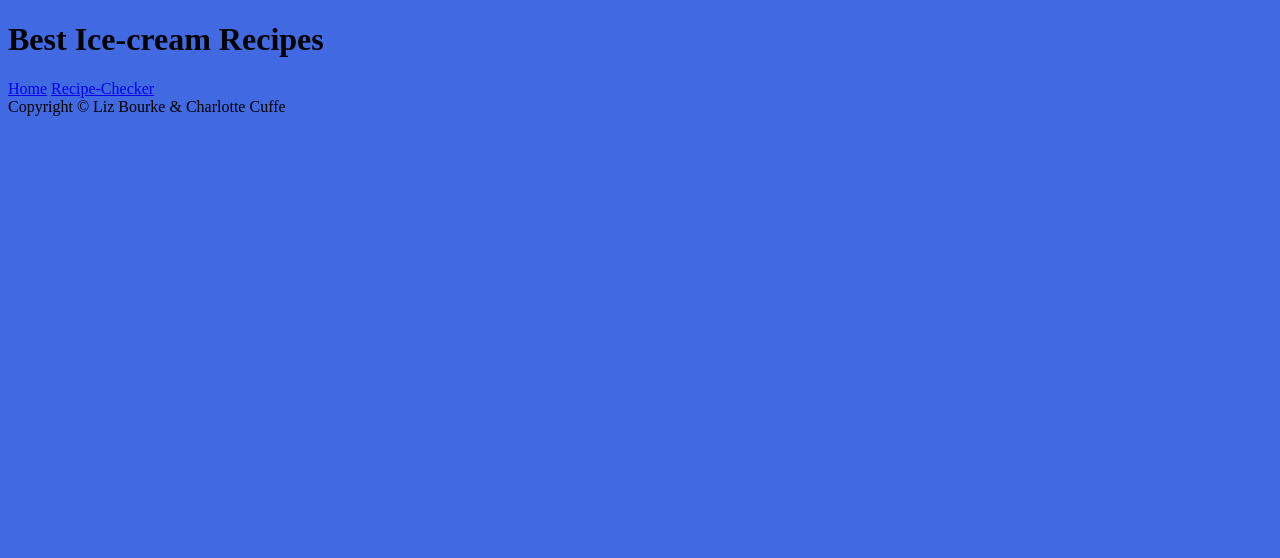
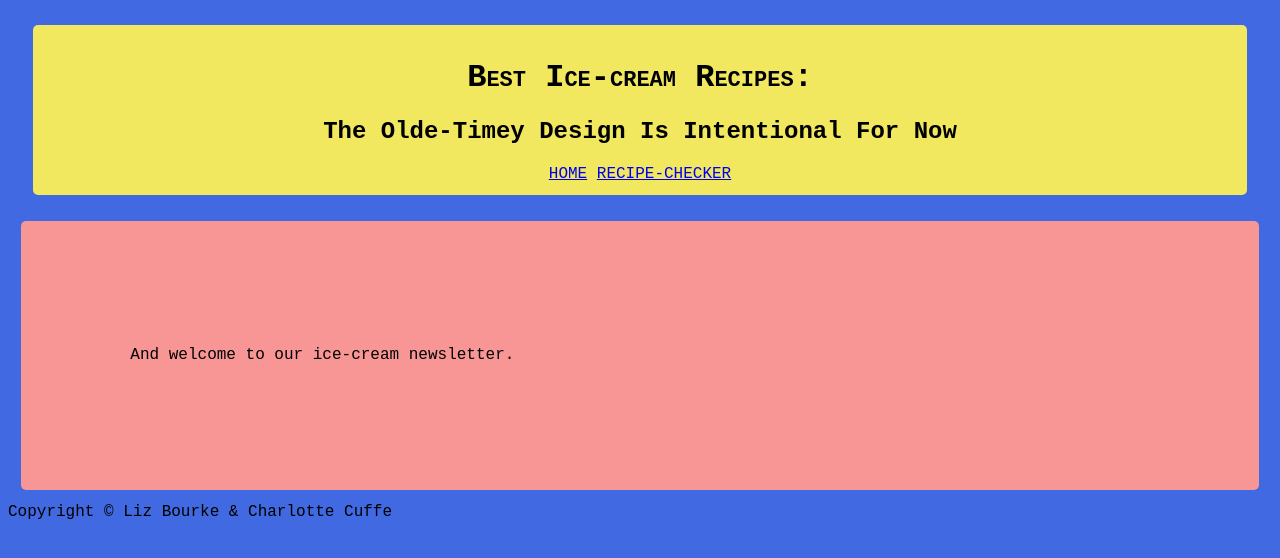
Before and after one commit to hawkwinglb/icecream, a plain HTML site: page index.html in a window 1280 px wide. Drawn offline with Linux system fonts and the light colour scheme; files that its build step writes are made by us from their sources.

Commit message:
and all is change

```diff
--- a/css/ui-kit.css
+++ b/css/ui-kit.css
@@ -4,4 +4,33 @@
 
 html{
     background-color: royalblue;
+    font-family: 'Courier New', Courier, monospace;
 }
+
+body{
+    border-radius: 5px;
+}
+
+main{
+    background-color: #f89595;
+    padding: 1%;
+    margin: 1%;
+    border-radius: 5px;
+}
+header {
+    text-align: center;
+    background-color: #f1e85f;
+    padding: 1%;
+    margin: 2%;
+    border-radius: 5px;
+}
+
+h1.bighead{
+    font-variant: small-caps;
+}
+
+div.container{
+    margin: 5%;
+    padding: 3%;
+    border-radius: 5px;
+}
--- a/index.html
+++ b/index.html
@@ -5,19 +5,26 @@
         <meta name="viewport" content="width=device-width, initial-scale=1.0">
         <meta http-equiv="X-UA-Compatible" content="ie=edge">
 
-        <link rel="stylesheet" type="text/css" href="ui-kit.css">
+        <link rel="stylesheet" type="text/css" href="./css/ui-kit.css">
     </head>
 <body>
 <header>
-    <h1>Best Ice-cream Recipes</h1>
+    <h1 class="bighead">Best Ice-cream Recipes:</h1>
+    <h2>The Olde-Timey Design Is Intentional For Now</h2>
     <nav>
-        <a href="index.html" class="active">Home</a>
-        <a href="#">Recipe-Checker</a>
+        <a href="index.html" class="active">HOME</a>
+        <a href="#">RECIPE-CHECKER</a>
     </nav>
 </header>
+<main>
+<div class="container">
+    <p>And welcome to our ice-cream newsletter.</p>
+
+</div>
 
 
 
+</main>
 <footer>
     Copyright &copy; Liz Bourke & Charlotte Cuffe
 
```
